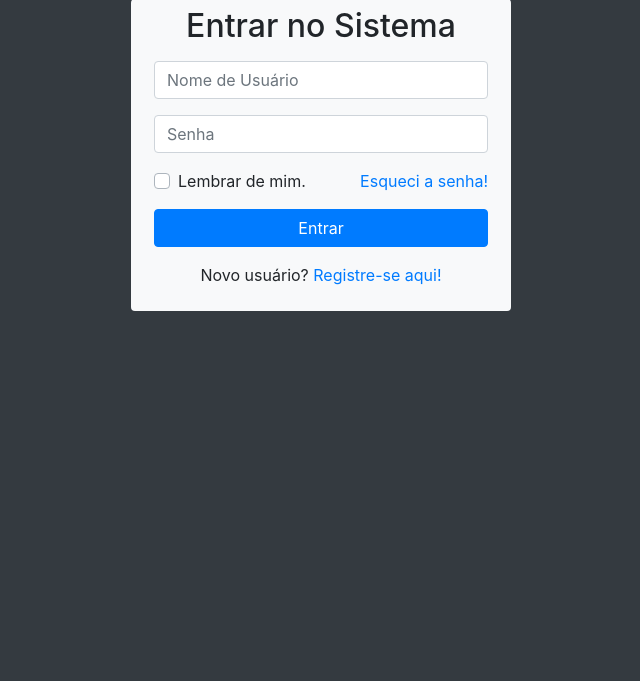
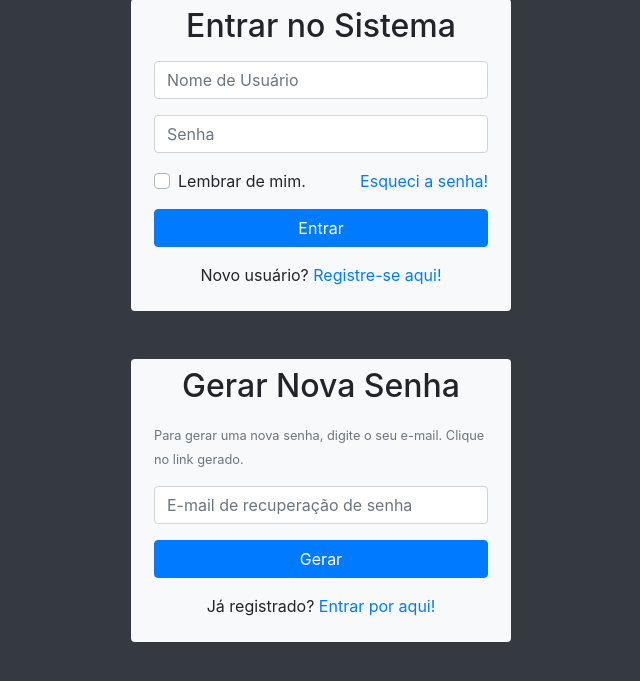
Before and after one commit to Igor-Patrick/login, a PHP site: page /login/ in a window 1280 px wide. Shown: the part 91-772 px from the top of the page, without its empty margins (319-959 px from the left). Run offline with PHP 8.4, Linux system fonts and the light colour scheme.

Commit message:
Formulário de Recuperação de Senha
close#2

```diff
--- a/index.php
+++ b/index.php
@@ -25,6 +25,7 @@ Abra a URL http://localhost/login no navegador -->
                 </div>
             </div>
         </section>
+
         <!-- Formulário de Login -->
         <section class="row">
             <div class="col-lg-4 offset-lg-4 bg-light rounded" id="caixaLogin">
@@ -70,6 +71,46 @@ Abra a URL http://localhost/login no navegador -->
                 </form>
             </div>
         </section>
+        <!-- Final da Seção de Login -->
+        <!-- Formulário de Recuperação de Senha -->
+        <section class="row mt-5">
+            <div class="col-lg-4 offset-lg-4 bg-light rounded" id="caixaLogin">
+                <h2 class="text-center mt-2">
+                    Gerar Nova Senha
+                </h2>
+                <form action="#" method="post" id="formSenha" class="p-2">
+                    <div class="form-group">
+                        <small class="text-muted">
+                            Para gerar uma nova senha, digite o seu e-mail. Clique no link gerado.
+                        </small>
+                    </div>
+
+                    <div class="form-group">
+                        <input type="email" name="emailGerarSenha" id="emailGerarSenha" class="form-control"
+                        placeholder="E-mail de recuperação de senha">
+                    </div>
+
+                    <div class="form-group">
+                        <input type="submit" value="Gerar" name="btnGerar" id="btnGerar"
+                        class="btn btn-primary btn-block">
+                    </div>
+
+                    <div class="form-group">
+                        <p class="text-center">
+                            Já registrado? <a href="#" id="btnJaRegistrado">
+                                Entrar por aqui!
+                            </a>
+                        </p>
+                    </div>
+                </form>
+            </div>
+        </section>
+        <!-- Final da Seção de Recuperação de Senha -->
+        <!-- Formulário de Novo Usuário -->
+        <section>
+
+        </section>
+        <!-- Final da Seção de Novo Usuário -->
     </main>
 
     <!-- Optional JavaScript -->
```
